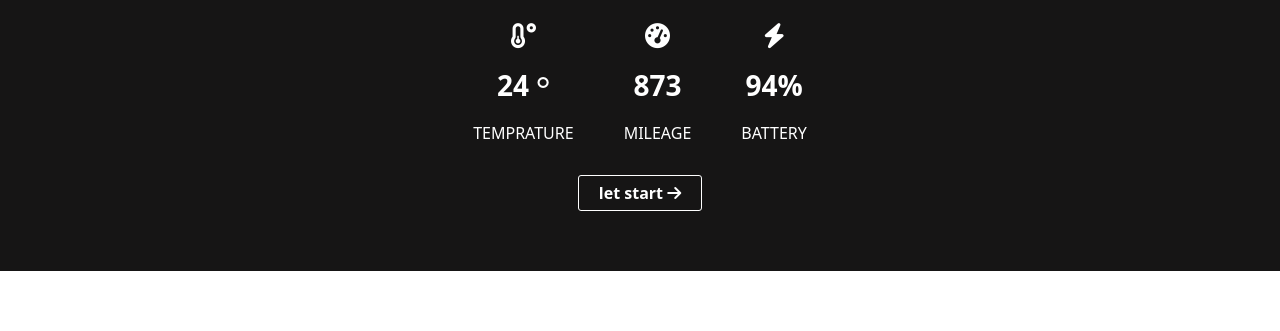
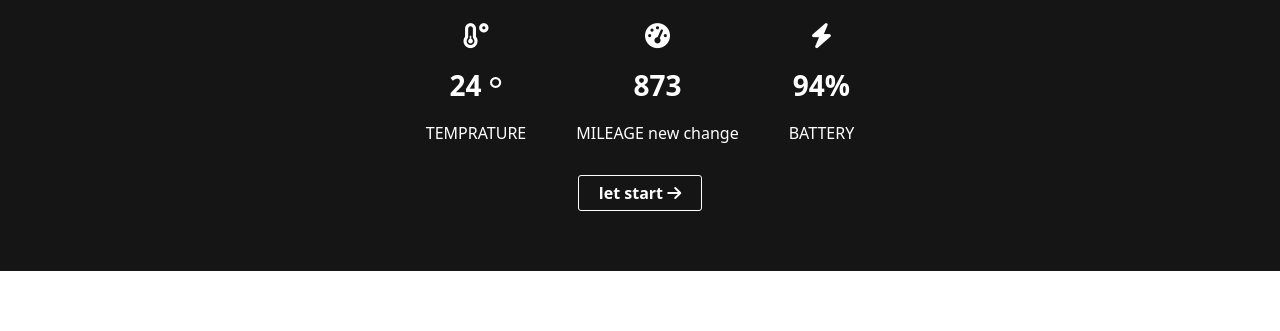
Before and after one commit to Sujay-selvan/rolls-royces, a plain HTML site: page index.html in a window 1280 px wide. Shown: the part 1820-2151 px from the top of the page. Drawn offline with nearby package versions, Linux system fonts and the light colour scheme.

Commit message:
again modified

```diff
--- a/index.html
+++ b/index.html
@@ -49,7 +49,7 @@
         </div>
         <section class="section1" id="models">
             <div>
-                <h3>Rolls Royce ghost Modified</h3>
+                <h3>Rolls Royce ghost Modified </h3>
             </div>
             <img src="./image/car3.png" alt="">
             <div class="s-details">
@@ -61,7 +61,7 @@
                 <div>
                     <i class="fa-solid fa-gauge-high"></i>
                     <p>873</p>
-                    <p>MILEAGE</p>
+                    <p>MILEAGE new change</p>
                 </div>
                 <div>
                     <i class="fa-solid fa-bolt"></i>
```
